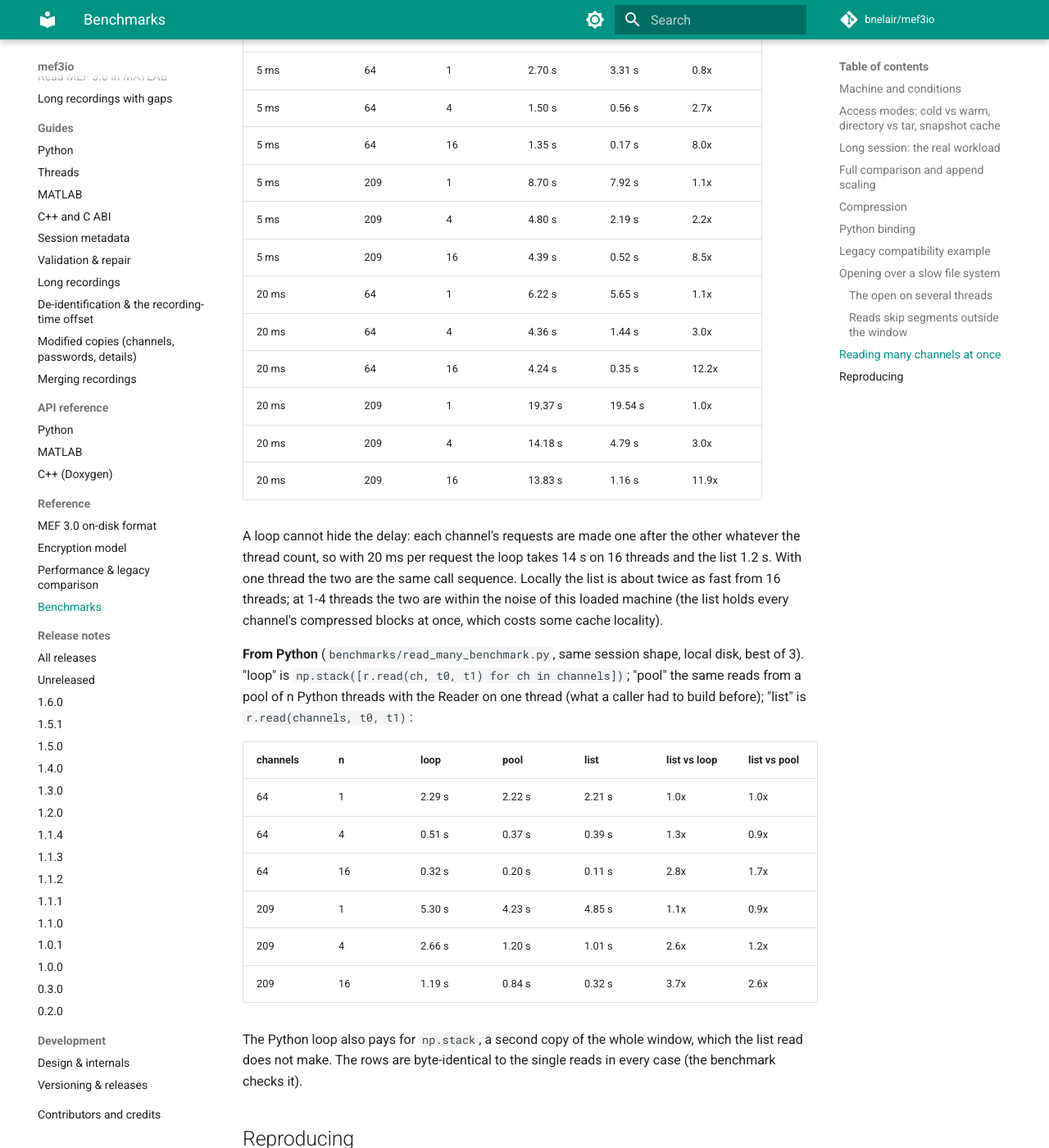
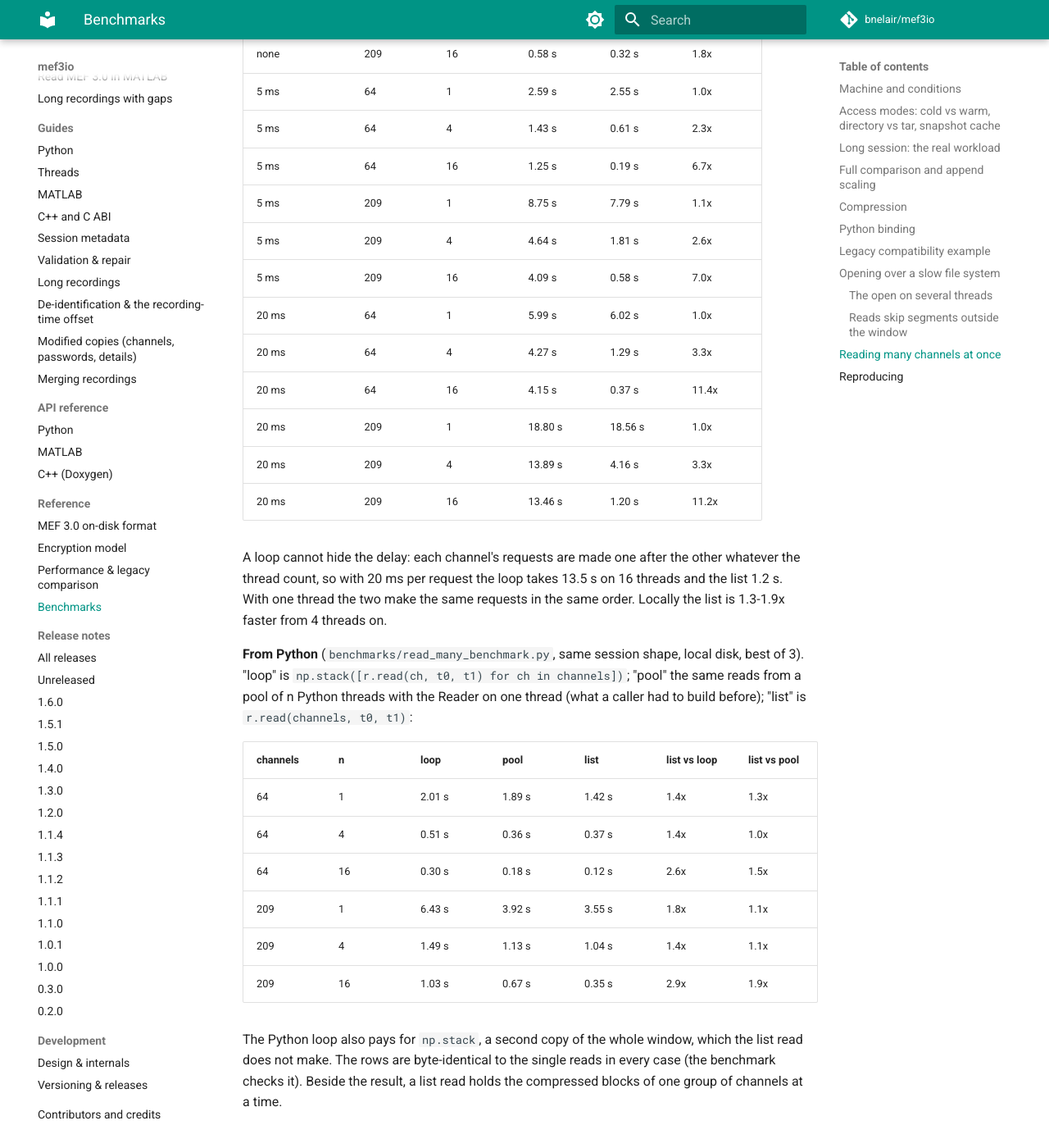
Before and after one commit to bnelair/mef3io, an MkDocs documentation site: the page built from docs/benchmarks.md, in a window 1280 px wide and 1400 px high, scrolled down 8486 px. Shown: the whole window at 82% size. Built offline with MkDocs 1.6.1 and Material for MkDocs 9.7.7, drawn with Linux system fonts in a browser that asks for light colours; comment, search, counter and statistics services are not loaded; some of the changed text lies outside the part shown.

Commit message:
Review round 1: list-order errors across stages, early stop, bounded memory
- read_many: the error is the lowest failing channel in list order across
  index, data, factor and decode stages (per-channel slot + atomic limit);
  nothing starts for channels after one known to fail.
- collect_blocks = select_blocks (index only; walk errors stored and raised
  by fetch_blocks in segment order, so single reads are unchanged) +
  fetch_blocks. A list selects every channel first (constant progress
  total), then fetches + decodes groups of n_threads channels and frees each
  group's compressed blocks.
- one channel: no rate rule (a NaN-rate read is as on main); a list refuses
  a non-finite rate with its own message (MultiReader mirrors it).
- MultiReader list progress: one constant total (units of channels).
- compat get_data: every row its own array; errors in the requested order.
- docs: memory peak, error rule, problems() order; benchmarks re-run.

Co-Authored-By: Claude Opus 5.5 <noreply@anthropic.com>
Claude-Session: https://claude.ai/code/session_01PWYBRHqzczzUfo99eFKLmQ

```diff
--- a/docs/benchmarks.md
+++ b/docs/benchmarks.md
@@ -279,12 +279,12 @@ walks all 2,400 indexes.
 ## Reading many channels at once
 
 `Reader.read([...])` reads a window of many channels in one call (#90): every
-channel's index and data reads are in flight at once on the Reader's
-threads, then one decode pool works through every block of every channel,
-writing straight into one 2-D array. Measured 2026-10-25 on a 12-thread Linux
-workstation with an interactive desktop running (load average about 4), a
-10-minute window at 512 Hz, one segment per channel, 10-second blocks,
-warm page cache.
+channel's block index is read at once on the Reader's threads, then the data
+a group of channels at a time (as many as the file-access threads), each
+group decoded by one pool and written straight into one 2-D array. Measured
+2026-10-26 on a 12-thread Linux workstation with an interactive desktop
+running (load average 3-4), a 10-minute window at 512 Hz, one segment per
+channel, 10-second blocks, warm page cache.
 
 **Through the C++ test suite's counting source**, which adds a fixed delay to
 every file request (a slow network share, simulated; local disk
@@ -294,32 +294,30 @@ requests (3 per channel):
 
 | delay per request | channels | n_threads | loop | list | speed-up |
 |---|---|---|---|---|---|
-| none | 64 | 1 | 2.34 s | 2.35 s | 1.0x |
-| none | 64 | 4 | 0.42 s | 0.52 s | 0.8x |
-| none | 64 | 16 | 0.19 s | 0.10 s | 1.9x |
-| none | 209 | 1 | 6.57 s | 6.55 s | 1.0x |
-| none | 209 | 4 | 1.35 s | 0.65 s | 2.1x |
-| none | 209 | 16 | 0.56 s | 0.30 s | 1.9x |
-| 5 ms | 64 | 1 | 2.70 s | 3.31 s | 0.8x |
-| 5 ms | 64 | 4 | 1.50 s | 0.56 s | 2.7x |
-| 5 ms | 64 | 16 | 1.35 s | 0.17 s | 8.0x |
-| 5 ms | 209 | 1 | 8.70 s | 7.92 s | 1.1x |
-| 5 ms | 209 | 4 | 4.80 s | 2.19 s | 2.2x |
-| 5 ms | 209 | 16 | 4.39 s | 0.52 s | 8.5x |
-| 20 ms | 64 | 1 | 6.22 s | 5.65 s | 1.1x |
-| 20 ms | 64 | 4 | 4.36 s | 1.44 s | 3.0x |
-| 20 ms | 64 | 16 | 4.24 s | 0.35 s | 12.2x |
-| 20 ms | 209 | 1 | 19.37 s | 19.54 s | 1.0x |
-| 20 ms | 209 | 4 | 14.18 s | 4.79 s | 3.0x |
-| 20 ms | 209 | 16 | 13.83 s | 1.16 s | 11.9x |
+| none | 64 | 1 | 1.64 s | 1.43 s | 1.2x |
+| none | 64 | 4 | 0.46 s | 0.33 s | 1.4x |
+| none | 64 | 16 | 0.20 s | 0.11 s | 1.9x |
+| none | 209 | 1 | 4.70 s | 4.73 s | 1.0x |
+| none | 209 | 4 | 1.36 s | 1.04 s | 1.3x |
+| none | 209 | 16 | 0.58 s | 0.32 s | 1.8x |
+| 5 ms | 64 | 1 | 2.59 s | 2.55 s | 1.0x |
+| 5 ms | 64 | 4 | 1.43 s | 0.61 s | 2.3x |
+| 5 ms | 64 | 16 | 1.25 s | 0.19 s | 6.7x |
+| 5 ms | 209 | 1 | 8.75 s | 7.79 s | 1.1x |
+| 5 ms | 209 | 4 | 4.64 s | 1.81 s | 2.6x |
+| 5 ms | 209 | 16 | 4.09 s | 0.58 s | 7.0x |
+| 20 ms | 64 | 1 | 5.99 s | 6.02 s | 1.0x |
+| 20 ms | 64 | 4 | 4.27 s | 1.29 s | 3.3x |
+| 20 ms | 64 | 16 | 4.15 s | 0.37 s | 11.4x |
+| 20 ms | 209 | 1 | 18.80 s | 18.56 s | 1.0x |
+| 20 ms | 209 | 4 | 13.89 s | 4.16 s | 3.3x |
+| 20 ms | 209 | 16 | 13.46 s | 1.20 s | 11.2x |
 
 A loop cannot hide the delay: each channel's requests are made one after the
 other whatever the thread count, so with 20 ms per request the loop takes
-14 s on 16 threads and the list 1.2 s. With one thread the two are the same
-call sequence. Locally the list is about twice as fast from 16 threads; at
-1-4 threads the two are within the noise of this loaded machine (the list
-holds every channel's compressed blocks at once, which costs some cache
-locality).
+13.5 s on 16 threads and the list 1.2 s. With one thread the two make the
+same requests in the same order. Locally the list is 1.3-1.9x faster from 4
+threads on.
 
 **From Python** (`benchmarks/read_many_benchmark.py`, same session shape,
 local disk, best of 3). "loop" is `np.stack([r.read(ch, t0, t1) for ch in
@@ -329,16 +327,17 @@ Reader on one thread (what a caller had to build before); "list" is
 
 | channels | n | loop | pool | list | list vs loop | list vs pool |
 |---|---|---|---|---|---|---|
-| 64 | 1 | 2.29 s | 2.22 s | 2.21 s | 1.0x | 1.0x |
-| 64 | 4 | 0.51 s | 0.37 s | 0.39 s | 1.3x | 0.9x |
-| 64 | 16 | 0.32 s | 0.20 s | 0.11 s | 2.8x | 1.7x |
-| 209 | 1 | 5.30 s | 4.23 s | 4.85 s | 1.1x | 0.9x |
-| 209 | 4 | 2.66 s | 1.20 s | 1.01 s | 2.6x | 1.2x |
-| 209 | 16 | 1.19 s | 0.84 s | 0.32 s | 3.7x | 2.6x |
+| 64 | 1 | 2.01 s | 1.89 s | 1.42 s | 1.4x | 1.3x |
+| 64 | 4 | 0.51 s | 0.36 s | 0.37 s | 1.4x | 1.0x |
+| 64 | 16 | 0.30 s | 0.18 s | 0.12 s | 2.6x | 1.5x |
+| 209 | 1 | 6.43 s | 3.92 s | 3.55 s | 1.8x | 1.1x |
+| 209 | 4 | 1.49 s | 1.13 s | 1.04 s | 1.4x | 1.1x |
+| 209 | 16 | 1.03 s | 0.67 s | 0.35 s | 2.9x | 1.9x |
 
 The Python loop also pays for `np.stack`, a second copy of the whole window,
 which the list read does not make. The rows are byte-identical to the single
-reads in every case (the benchmark checks it).
+reads in every case (the benchmark checks it). Beside the result, a list
+read holds the compressed blocks of one group of channels at a time.
 
 ## Reproducing
 
```
Also changed, not shown: CLAUDE.md (+38 -29 lines), docs/cpp.md (+7 -5 lines), docs/python.md (+25 -8 lines), docs/release_notes/unreleased.md (+9 -6 lines), docs/threads.md (+1 -1 lines), 9 other files.
